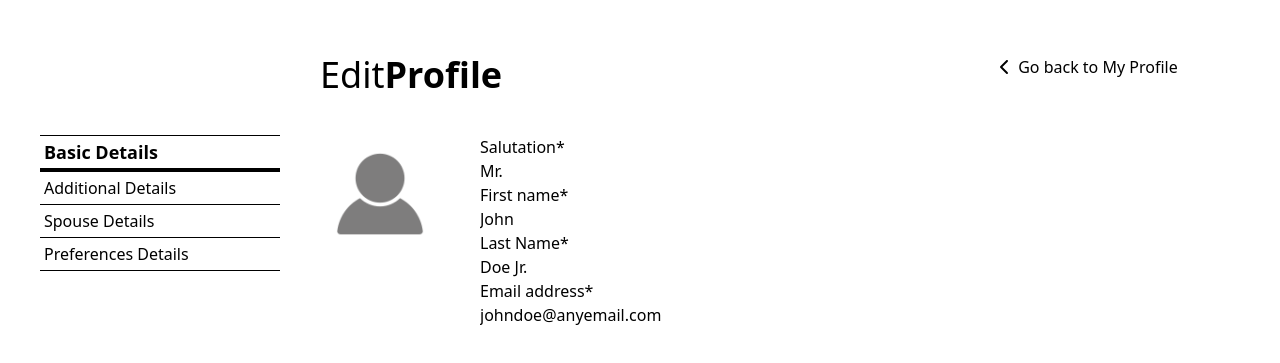
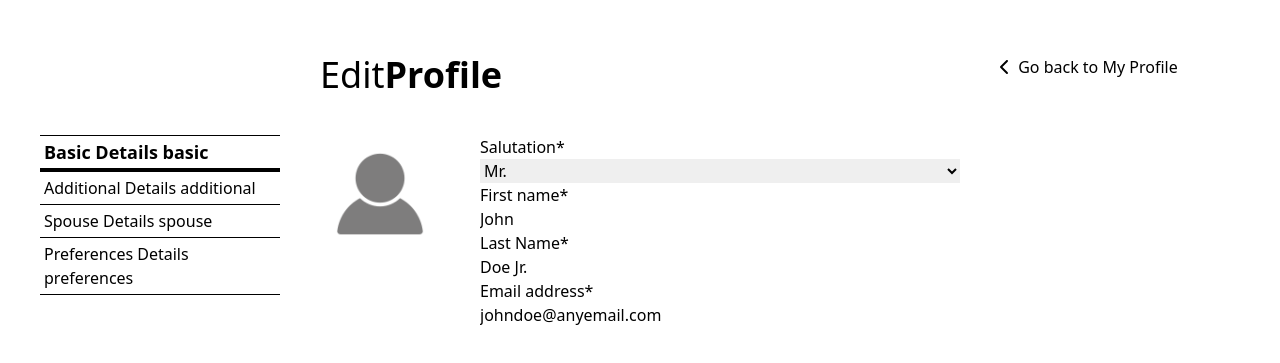
Before and after one commit to ibrohhm/vue-profile, a Vue app: page /profiles/1/edit in a window 1280 px wide. Shown: the part 105-468 px from the top of the page. Built offline with nearby package versions, Linux system fonts and the light colour scheme.

Commit message:
dropdown and spouse mechanism

```diff
--- a/src/components/ProfileAction.vue
+++ b/src/components/ProfileAction.vue
@@ -1,7 +1,7 @@
 <template>
   <div class="profile-action px-10">
-    <div v-if="editMode" class="profile-action--back link" @click="OnGoBackClick"> <font-awesome-icon class="mr-1" :icon="['fas', 'chevron-left']" /> Go back to My Profile</div>
-    <div v-else class="profile-action--edit link" @click="OnEditClick">Edit profile <font-awesome-icon class="mr-1" :icon="['fas', 'pen']" /></div>
+    <div v-if="editMode" class="profile-action--back link" @click="onGoBackClick"> <font-awesome-icon class="mr-1" :icon="['fas', 'chevron-left']" /> Go back to My Profile</div>
+    <div v-else class="profile-action--edit link" @click="onEditClick">Edit profile <font-awesome-icon class="mr-1" :icon="['fas', 'pen']" /></div>
   </div>
 </template>
 <script>
@@ -13,10 +13,10 @@ export default {
     },
   },
   methods: {
-    OnEditClick(){
+    onEditClick(){
       this.$router.push({ name: 'EditProfile' })
     },
-    OnGoBackClick(){
+    onGoBackClick(){
       this.$router.push({ name: 'MyProfile' })
     }
   }
--- a/src/components/ProfileAdditional.vue
+++ b/src/components/ProfileAdditional.vue
@@ -18,11 +18,19 @@
     </fieldset>
     <fieldset class="profile-additional--gender fieldset">
       <legend class="fieldset-legend text-base">Gender</legend>
-      <input type="text" class="input w-full" :value="gender" :disabled="!editMode"/>
+      <input v-if="!editMode" type="text" class="input w-full" :value="gender" disabled/>
+      <select v-else id="gender" class="select w-full" v-model="gender">
+        <option disabled value="">-- Select gender --</option>
+        <option v-for="item in genderList" :key="item" :value="item">{{ item }}</option>
+      </select>
     </fieldset>
     <fieldset class="profile-additional--marital-status fieldset">
       <legend class="fieldset-legend text-base">Marital status</legend>
-      <input type="text" class="input w-full" :value="maritalStatus" :disabled="!editMode"/>
+      <input v-if="!editMode" type="text" class="input w-full" :value="maritalStatus" disabled/>
+      <select v-else id="maritalStatus" class="select w-full" v-model="maritalStatus" @change="onChangeMaritalStatus">
+        <option disabled value="">-- Select marital status --</option>
+        <option v-for="item in maritalStatusList" :key="item" :value="item">{{ item }}</option>
+      </select>
     </fieldset>
   </div>
 </template>
@@ -41,6 +49,8 @@ export default {
   },
   data(){
     return {
+      genderList: ["Male","Female"],
+      maritalStatusList: ["Single","Married"],
       address: "",
       country: "",
       postalCode: "",
@@ -51,12 +61,17 @@ export default {
   },
   watch: {
     profile(value){
-      this.address = value.address
-      this.country = value.country
-      this.postalCode = value.postalCode
-      this.dateOfBirth = value.dateOfBirth
-      this.gender = value.gender
-      this.maritalStatus = value.maritalStatus
+      this.address = value.address || ""
+      this.country = value.country || ""
+      this.postalCode = value.postalCode || ""
+      this.dateOfBirth = value.dateOfBirth || ""
+      this.gender = value.gender || ""
+      this.maritalStatus = value.maritalStatus || ""
+    }
+  },
+  methods: {
+    onChangeMaritalStatus(){
+      this.$emit('onChangeMaritalStatus', this.maritalStatus)
     }
   }
 }
--- a/src/components/ProfileBasic.vue
+++ b/src/components/ProfileBasic.vue
@@ -2,7 +2,11 @@
   <div class="profile-basic">
     <fieldset class="profile-basic--salutation fieldset">
       <legend class="fieldset-legend text-base">Salutation*</legend>
-      <input type="text" class="input w-full" :value="salutation" :disabled="!editMode"/>
+      <input v-if="!editMode" type="text" class="input w-full" :value="salutation" disabled/>
+      <select v-else id="salutation" class="select w-full" v-model="salutation">
+        <option disabled value="">-- Select salutation --</option>
+        <option v-for="item in salutationList" :key="item" :value="item">{{ item }}</option>
+      </select>
     </fieldset>
     <fieldset class="profile-basic--first-name fieldset">
       <legend class="fieldset-legend text-base">First name*</legend>
@@ -33,6 +37,7 @@ export default {
   },
   data(){
     return {
+      salutationList: ["Mr.", "Ms.", "Mrs."],
       salutation: "",
       firstName: "",
       lastName: "",
@@ -41,10 +46,10 @@ export default {
   },
   watch: {
     profile(value){
-      this.salutation = value.salutation
-      this.firstName = value.firstName
-      this.lastName = value.lastName
-      this.email = value.email
+      this.salutation = value.salutation || ""
+      this.firstName = value.firstName || ""
+      this.lastName = value.lastName || ""
+      this.email = value.email || ""
     }
   }
 }
--- a/src/components/ProfileDetail.vue
+++ b/src/components/ProfileDetail.vue
@@ -6,7 +6,7 @@
     <div class="profile-detail--content flex justify-between mt-10">
       <div class="profile-detail--content-image w-1/4 p-10"></div>
       <ProfileBasic :profile="profile" class="w-3/4" :class="{hidden: section !== 'basic'}" :editMode="editMode"></ProfileBasic>
-      <ProfileAdditional :profile="profile" class="w-3/4" :class="{hidden: section !== 'additional'}" :editMode="editMode"></ProfileAdditional>
+      <ProfileAdditional :profile="profile" class="w-3/4" :class="{hidden: section !== 'additional'}" :editMode="editMode" @onChangeMaritalStatus="onChangeMaritalStatus"></ProfileAdditional>
       <ProfileSpouse :spouse="profile.spouse" class="w-3/4" :class="{hidden: section !== 'spouse'}" :editMode="editMode"></ProfileSpouse>
       <ProfilePreferences :preferences="profile.preferences" class="w-3/4" :class="{hidden: section !== 'preferences'}" :editMode="editMode"></ProfilePreferences>
     </div>
@@ -39,6 +39,11 @@ export default {
     ProfileAdditional,
     ProfileSpouse,
     ProfilePreferences
+  },
+  methods: {
+    onChangeMaritalStatus(maritalStatus){
+      this.$emit('onChangeMaritalStatus', maritalStatus)
+    }
   }
 }
 </script>
--- a/src/components/ProfilePreferences.vue
+++ b/src/components/ProfilePreferences.vue
@@ -41,10 +41,10 @@ export default {
   },
   watch: {
     preferences(value){
-      this.hobbiesAndInterests = value.hobbiesAndInterests
-      this.favoriteSports = value.favoriteSports
-      this.preferredMusic = value.preferredMusic
-      this.preferredMovies = value.preferredMovies
+      this.hobbiesAndInterests = value.hobbiesAndInterests || ""
+      this.favoriteSports = value.favoriteSports || ""
+      this.preferredMusic = value.preferredMusic || ""
+      this.preferredMovies = value.preferredMovies || ""
     }
   }
 }
--- a/src/components/ProfileSpouse.vue
+++ b/src/components/ProfileSpouse.vue
@@ -2,7 +2,11 @@
   <div class="profile-spouse">
     <fieldset class="profile-spouse--salutation fieldset">
       <legend class="fieldset-legend text-base">Salutation</legend>
-      <input type="text" class="input w-full" :value="salutation" :disabled="!editMode"/>
+      <input v-if="!editMode" type="text" class="input w-full" :value="salutation" disabled/>
+      <select v-else id="salutation" class="select w-full" v-model="salutation">
+        <option disabled value="">-- Select one --</option>
+        <option v-for="item in salutationList" :key="item" :value="item">{{ item }}</option>
+      </select>
     </fieldset>
     <fieldset class="profile-spouse--first-name fieldset">
       <legend class="fieldset-legend text-base">First name</legend>
@@ -29,6 +33,7 @@ export default {
   },
   data(){
     return {
+      salutationList: ["Mr.", "Ms.", "Mrs."],
       salutation: "",
       firstName: "",
       lastName: "",
@@ -36,9 +41,9 @@ export default {
   },
   watch: {
     spouse(value){
-      this.salutation = value && value.salutation
-      this.firstName = value && value.firstName
-      this.lastName = value && value.lastName
+      this.salutation = value && value.salutation || ""
+      this.firstName = value && value.firstName || ""
+      this.lastName = value && value.lastName || ""
     }
   }
 }
--- a/src/components/ProfileTab.vue
+++ b/src/components/ProfileTab.vue
@@ -2,8 +2,8 @@
   <div class="profile-tab">
     <ul class="menu rounded-box w-full">
       <li v-for="item in profileTabs" :key="item.section" class="profile-tab-item text-base p-1"
-        :class="{active: item.section == activeTab}" @click="OnClickProfileTab(item.section)">
-        <a>{{ item.text }}</a>
+        :class="{active: item.section == activeTab, hidden: !this.hasSpouse && item.section === 'spouse'}" @click="onClickProfileTab(item.section)">
+        <a>{{ item.text }} {{ item.section }}</a>
       </li>
     </ul>
   </div>
@@ -12,6 +12,11 @@
 <script>
   export default {
     name: "ProfileTab",
+    props: {
+      hasSpouse: {
+        type: Boolean
+      },
+    },
     data() {
       return {
         activeTab: "basic",
@@ -31,10 +36,10 @@
       }
     },
     methods: {
-      OnClickProfileTab(section){
+      onClickProfileTab(section){
         this.activeTab = section
-        this.$emit('OnClickProfileTab', section)
-      }
+        this.$emit('onClickProfileTab', section)
+      },
     }
   }
 </script>
--- a/src/data/profiles.json
+++ b/src/data/profiles.json
@@ -40,4 +40,8 @@
     "preferred_music": "human music",
     "preferred_movies": "fantasy"
   }
+}, {
+  "id": 3,
+  "spouse": null,
+  "preferences": null
 }]
--- a/src/views/EditProfile.vue
+++ b/src/views/EditProfile.vue
@@ -1,7 +1,7 @@
 <template>
   <div id="profile" class="flex justify-center w-full h-screen mt-20 pt-20">
-    <ProfileTab @OnClickProfileTab="OnClickProfileTab" class="w-1/4 px-10 py-20"></ProfileTab>
-    <ProfileDetail :profile="profile" class="w-1/2" :section="section" :editMode="editMode"></ProfileDetail>
+    <ProfileTab @onClickProfileTab="onClickProfileTab" :hasSpouse="hasSpouse" class="w-1/4 px-10 py-20"></ProfileTab>
+    <ProfileDetail :profile="profile" class="w-1/2" :section="section" :editMode="editMode" @onChangeMaritalStatus="onChangeMaritalStatus"></ProfileDetail>
     <ProfileAction :editMode="editMode" class="w-1/4"></ProfileAction>
   </div>
 </template>
@@ -23,6 +23,15 @@ export default {
     ProfileDetail,
     ProfileTab,
   },
+  computed: {
+    hasSpouse(){
+      if(this.isMarried !== null) {
+        return !!this.isMarried
+      } else {
+        return !!this.profile.spouse
+      }
+    }
+  },
   data(){
     return {
       section: "basic",
@@ -41,7 +50,8 @@ export default {
         spouse: null,
         prereferences: null
       },
-      editMode: true
+      editMode: true,
+      isMarried: null
     }
   },
   mounted(){
@@ -79,9 +89,12 @@ export default {
     })
   },
   methods: {
-    OnClickProfileTab(section){
+    onClickProfileTab(section){
       this.section = section
     },
+    onChangeMaritalStatus(maritalStatus){
+      this.isMarried = maritalStatus === "Married"
+    }
   }
 }
 </script>
--- a/src/views/MyProfile.vue
+++ b/src/views/MyProfile.vue
@@ -1,6 +1,6 @@
 <template>
   <div id="profile" class="flex justify-center w-full h-screen mt-20 pt-20">
-    <ProfileTab @OnClickProfileTab="OnClickProfileTab" class="w-1/4 px-10 py-20"></ProfileTab>
+    <ProfileTab @onClickProfileTab="onClickProfileTab" :hasSpouse="hasSpouse" class="w-1/4 px-10 py-20"></ProfileTab>
     <ProfileDetail :profile="profile" class="w-1/2" :section="section" :editMode="editMode"></ProfileDetail>
     <ProfileAction :editMode="editMode" class="w-1/4"></ProfileAction>
   </div>
@@ -22,6 +22,11 @@ export default {
     ProfileAction,
     ProfileDetail,
     ProfileTab,
+  },
+  computed: {
+    hasSpouse(){
+      return !!this.profile.spouse
+    }
   },
   data(){
     return {
@@ -79,7 +84,7 @@ export default {
     })
   },
   methods: {
-    OnClickProfileTab(section){
+    onClickProfileTab(section){
       this.section = section
     },
   }
```
